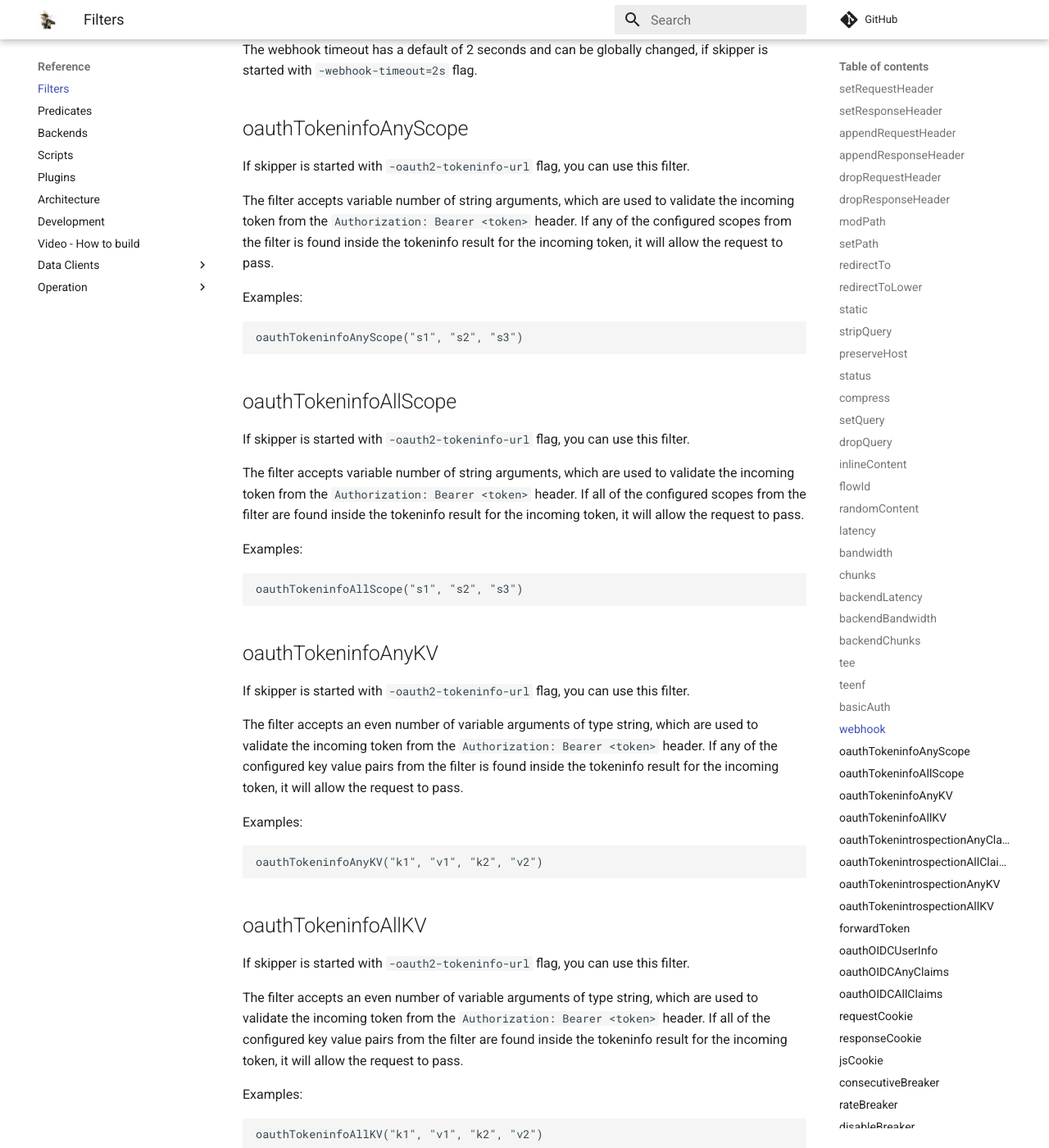
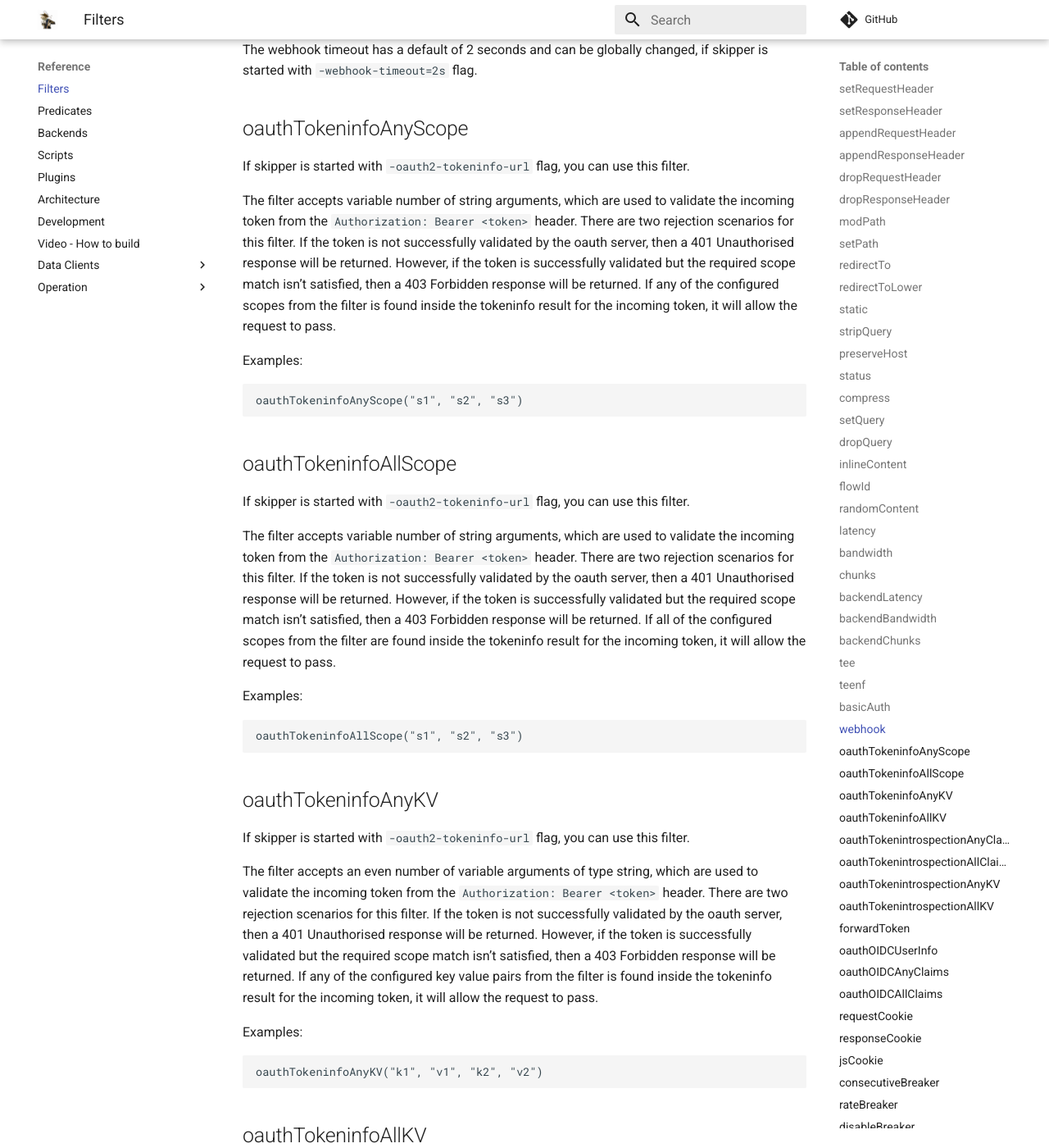
Before and after one commit to zalando/skipper, an MkDocs documentation site: the page built from docs/reference/filters.md, in a window 1280 px wide and 1400 px high, scrolled down 9257 px. Shown: the whole window at 82% size. Built offline with MkDocs 1.6.1 and Material for MkDocs 9.7.7, drawn with Linux system fonts in a browser that asks for light colours; comment, search, counter and statistics services are not loaded; some of the changed text lies outside the part shown.

Commit message:
Differentiate authentication and authorization issues in response codes
Update filter docs to describe the scenarios where either a 401
or 403 will be returned

Signed-off-by: bmooney <brian.mooney@zalando.ie>

```diff
--- a/docs/reference/filters.md
+++ b/docs/reference/filters.md
@@ -416,7 +416,11 @@ this filter.
 
 The filter accepts variable number of string arguments, which are used to
 validate the incoming token from the `Authorization: Bearer <token>`
-header. If any of the configured scopes from the filter is found
+header. There are two rejection scenarios for this filter. If the token
+is not successfully validated by the oauth server, then a 401 Unauthorised
+response will be returned. However, if the token is successfully validated
+but the required scope match isn't satisfied, then a 403 Forbidden response
+will be returned. If any of the configured scopes from the filter is found
 inside the tokeninfo result for the incoming token, it will allow the
 request to pass.
 
@@ -433,7 +437,11 @@ this filter.
 
 The filter accepts variable number of string arguments, which are used to
 validate the incoming token from the `Authorization: Bearer <token>`
-header. If all of the configured scopes from the filter are found
+header. There are two rejection scenarios for this filter. If the token
+is not successfully validated by the oauth server, then a 401 Unauthorised
+response will be returned. However, if the token is successfully validated
+but the required scope match isn't satisfied, then a 403 Forbidden response
+will be returned. If all of the configured scopes from the filter are found
 inside the tokeninfo result for the incoming token, it will allow the
 request to pass.
 
@@ -450,9 +458,14 @@ this filter.
 
 The filter accepts an even number of variable arguments of type
 string, which are used to validate the incoming token from the
-`Authorization: Bearer <token>` header. If any of the configured key
-value pairs from the filter is found inside the tokeninfo result for
-the incoming token, it will allow the request to pass.
+`Authorization: Bearer <token>` header. There are two rejection scenarios
+for this filter. If the token is not successfully validated by the oauth
+server, then a 401 Unauthorised response will be returned. However,
+if the token is successfully validated but the required scope match
+isn't satisfied, then a 403 Forbidden response will be returned.
+If any of the configured key value pairs from the filter is found
+inside the tokeninfo result for the incoming token, it will allow
+the request to pass.
 
 Examples:
 
@@ -467,9 +480,14 @@ this filter.
 
 The filter accepts an even number of variable arguments of type
 string, which are used to validate the incoming token from the
-`Authorization: Bearer <token>` header. If all of the configured key
-value pairs from the filter are found inside the tokeninfo result for
-the incoming token, it will allow the request to pass.
+`Authorization: Bearer <token>` header. There are two rejection
+scenarios for this filter. If the token is not successfully validated
+by the oauth server, then a 401 Unauthorised response will be
+returned. However, if the token is successfully validated but
+the required scope match isn't satisfied, then a 403 Forbidden response
+will be returned. If all of the configured key value pairs from
+the filter are found inside the tokeninfo result for the incoming
+token, it will allow the request to pass.
 
 Examples:
 
```
